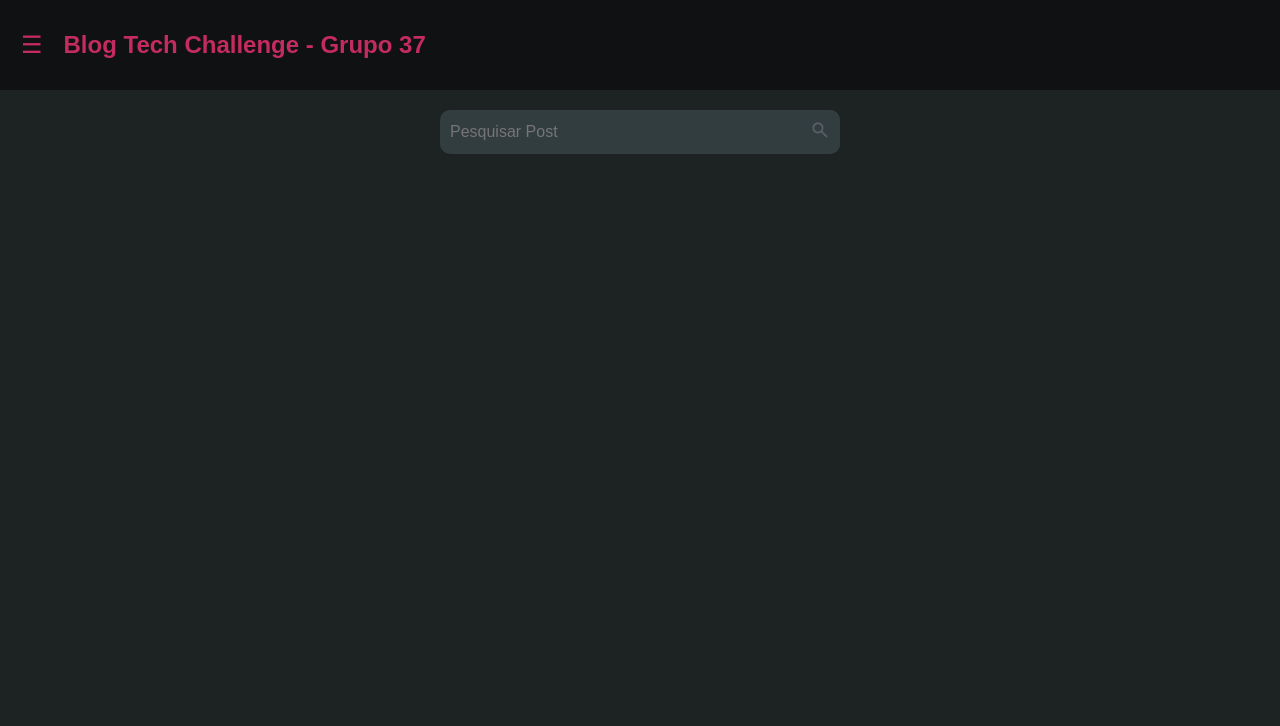
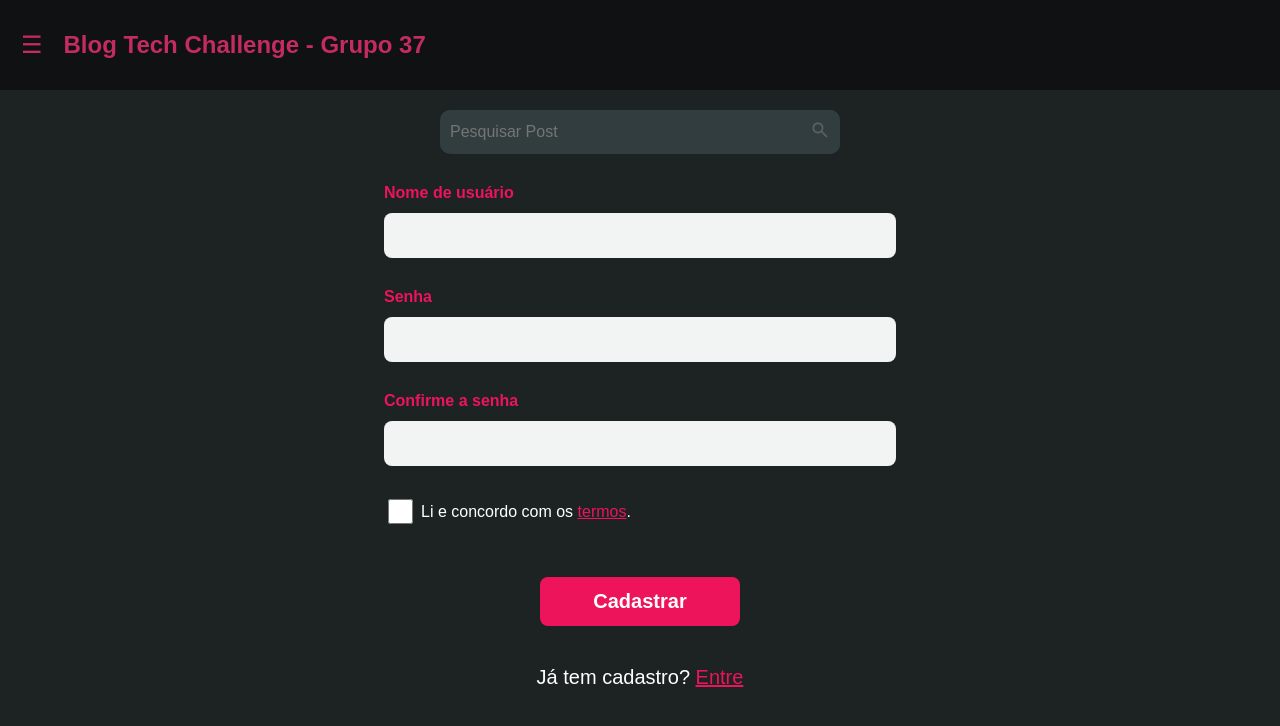
Before and after one commit to XFelipeX/fiap-tech-challenge-3fase, a React (Vite) app: page /signUp in a window 1280 px wide. Shown: the top 726 px of the page. Built offline with nearby package versions, Linux system fonts and the light colour scheme.

Commit message:
feat: Create login page and sign up page

```diff
--- /dev/null
+++ b/src/pages/Login/Login.tsx
@@ -0,0 +1,63 @@
+import { useNavigate } from 'react-router-dom'
+
+import {
+  Form,
+  Label,
+  Input,
+  ErrorText,
+  SubmitButton,
+  BottomText,
+  Link
+} from "./styles";
+
+import { ErrorMessage, Formik } from "formik";
+import * as Yup from 'yup'
+
+const validationSchema = Yup.object({
+  name: Yup.string()
+    .required('Por favor, informe o nome de usuário!'),
+
+  password: Yup.string()
+    .min(8, 'A senha deve possuir pelo menos 8 caracteres!')
+    .required('Por favor, informe uma senha!'),
+})
+
+const Login: React.FC = () => {
+  const navigate = useNavigate()
+
+  const login = (values: unknown) => {
+    console.log('Usuário logado: ', values)
+  }
+
+  const initialValues = {
+    name: '',
+    password: ''
+  }
+
+  return (
+    <>
+      <Formik
+        initialValues={initialValues}
+        onSubmit={login}
+        validationSchema={validationSchema}
+      >
+        <Form>
+
+          <Label htmlFor="name">Nome de usuário</Label>
+          <Input type="text" name="name" id="name" required />
+          <ErrorMessage name="name" component={ErrorText} />
+
+          <Label htmlFor="password">Senha</Label>
+          <Input type="password" name="password" id="password" required />
+          <ErrorMessage name="password" component={ErrorText} />
+
+          <SubmitButton type="submit">Entrar</SubmitButton>
+        </Form>
+      </Formik>
+
+      <BottomText>Não tem cadastro? <Link onClick={() => navigate(`/signUp`)}>Cadastre-se</Link></BottomText>
+    </>
+  );
+};
+
+export default Login;
--- /dev/null
+++ b/src/pages/Login/styles.ts
@@ -0,0 +1,88 @@
+import styled from 'styled-components';
+import theme from '../../styles/theme'
+import { Form as FormikForm, Field } from  "formik"
+
+const colorType = {
+  mainContrastColor: theme.colors.buttonColor,
+  standardFont: theme.colors.standardFont,
+  brightBackground: theme.colors.brightBackground
+}
+
+export const Form = styled(FormikForm)`
+  display: flex;
+  width: 35%;
+  margin: 100px auto 0px auto;
+  flex-direction: column;
+  @media (max-width: 1366px) {
+    width: 40%;
+    margin: 10px auto 0px auto;
+  }
+  @media (max-width: 600px) {
+    width: 80%;
+  }
+`;
+
+export const Label = styled.label`
+  color: ${colorType.mainContrastColor};
+  font-weight: bold;
+  font-size: 20px;
+  margin: 33px 0px 11px 0px;
+  @media (max-width: 1366px) {
+    font-size: 16px;
+  }
+`;
+
+export const Input = styled(Field)`
+  height: 40px;
+  border-radius: 8px;
+  border: none;
+  outline: none;
+  font-size: 20px;
+  background-color: ${colorType.brightBackground};
+  padding: 5px 10px;
+  @media (max-width: 1366px) {
+    height: 35px;
+    font-size: 16px;
+  }
+`;
+
+export const ErrorText = styled.p`
+  color: #EE2E39;
+  margin-bottom: 0px;
+`;
+
+export const SubmitButton = styled.button`
+  display: inline;
+  width: 200px;
+  font-size: 24px;
+  color: ${colorType.standardFont};
+  font-weight: bold;
+  border-radius: 8px;
+  border: none;
+  background-color: ${colorType.mainContrastColor};
+  margin: 80px auto 50px auto;
+  padding: 17px 0px;
+  cursor: pointer;
+  @media (max-width: 1366px) {
+    font-size: 20px;
+    margin: 50px auto 40px auto;
+    padding: 13px 0px;
+  }
+  @media (max-width: 600px) {
+    margin: 80px auto 80px auto;
+    width: 50%;
+  }
+`;
+
+export const BottomText = styled.p`
+  color: ${colorType.standardFont};
+  font-weigth: bold;
+  font-size: 20px;
+  text-align: center;
+`;
+
+export const Link = styled.span`
+  text-decoration: underline;
+  color: ${colorType.mainContrastColor};
+  cursor: pointer;
+`;
--- /dev/null
+++ b/src/pages/SignUp/SignUp.tsx
@@ -0,0 +1,82 @@
+import { useNavigate } from 'react-router-dom'
+
+import {
+  Form,
+  Label,
+  Input,
+  ErrorText,
+  CheckboxContainer,
+  InputCheckbox,
+  LabelCheckbox,
+  SubmitButton,
+  BottomText,
+  Link
+} from "./styles";
+
+import { ErrorMessage, Formik } from "formik";
+import * as Yup from 'yup'
+
+const validationSchema = Yup.object({
+  name: Yup.string()
+    .required('Por favor, informe o nome de usuário!'),
+
+  password: Yup.string()
+    .min(8, 'A senha deve possuir pelo menos 8 caracteres!')
+    .required('Por favor, informe uma senha!'),
+
+  confirmPassword: Yup.string()
+    .oneOf([Yup.ref('password')], 'As duas senhas não coincidem')
+    .required('Por favor, confirme a senha!')
+})
+
+const Cadastro: React.FC = () => {
+  const navigate = useNavigate()
+
+  const signUp = (values: unknown) => {
+    console.log('Usuário Cadastrado: ', values)
+  }
+
+  const initialValues = {
+    name: '',
+    password: '',
+    confirmPassword: ''
+  }
+
+  return (
+    <>
+      <Formik
+        initialValues={initialValues}
+        onSubmit={signUp}
+        validationSchema={validationSchema}
+      >
+        <Form>
+
+          <Label htmlFor="name">Nome de usuário</Label>
+          <Input type="text" name="name" id="name" required />
+          <ErrorMessage name="name" component={ErrorText} />
+
+          <Label htmlFor="password">Senha</Label>
+          <Input type="password" name="password" id="password" required />
+          <ErrorMessage name="password" component={ErrorText} />
+
+          <Label htmlFor="confirmPassword">Confirme a senha</Label>
+          <Input type="password" name="confirmPassword" id="confirmPassword" required />
+          <ErrorMessage name="confirmPassword" component={ErrorText} />
+
+          <CheckboxContainer>
+            <InputCheckbox type="checkbox" name="terms" id="terms" required />
+            <LabelCheckbox htmlFor="terms">
+              Li e concordo com os <Link>termos</Link>.
+            </LabelCheckbox>
+          </CheckboxContainer>
+
+          <SubmitButton type="submit">Cadastrar</SubmitButton>
+        </Form>
+      </Formik>
+
+      <BottomText>Já tem cadastro? <Link onClick={() => navigate(`/login`)}>Entre</Link></BottomText>
+    </>
+  );
+};
+
+export default Cadastro;
--- /dev/null
+++ b/src/pages/SignUp/styles.ts
@@ -0,0 +1,113 @@
+import styled from 'styled-components';
+import theme from '../../styles/theme'
+import { Form as FormikForm, Field } from  "formik"
+
+const colorType = {
+  mainContrastColor: theme.colors.buttonColor,
+  standardFont: theme.colors.standardFont,
+  brightBackground: theme.colors.brightBackground
+}
+
+export const Form = styled(FormikForm)`
+  display: flex;
+  width: 35%;
+  margin: 100px auto 0px auto;
+  flex-direction: column;
+  @media (max-width: 1366px) {
+    width: 40%;
+    margin: 0px auto 0px auto;
+  }
+  @media (max-width: 600px) {
+    width: 80%;
+  }
+`;
+
+export const Label = styled.label`
+  color: ${colorType.mainContrastColor};
+  font-weight: bold;
+  font-size: 20px;
+  margin: 30px 0px 11px 0px;
+  @media (max-width: 1366px) {
+    font-size: 16px;
+  }
+`;
+
+export const Input = styled(Field)`
+  height: 40px;
+  border-radius: 8px;
+  border: none;
+  outline: none;
+  font-size: 20px;
+  background-color: ${colorType.brightBackground};
+  padding: 5px 10px;
+  @media (max-width: 1366px) {
+    height: 35px;
+    font-size: 16px;
+  }
+`;
+
+export const ErrorText = styled.p`
+  color: #EE2E39;
+  margin-bottom: 0px;
+`;
+
+export const CheckboxContainer = styled.div`
+  display: flex;
+  align-items: center;
+  gap: 5px;
+  margin-top: 50px;
+  @media (max-width: 1366px) {
+    margin-top: 30px;
+  }
+`;
+
+export const InputCheckbox = styled.input`
+  width: 25px;
+  height: 25px;
+  align-self: start;
+`;
+
+export const LabelCheckbox = styled.label`
+  font-size: 18px;
+  color: ${colorType.standardFont};
+  @media (max-width: 1366px) {
+    font-size: 16px;
+  }
+`;
+
+export const SubmitButton = styled.button`
+  display: inline;
+  width: 300px;
+  font-size: 24px;
+  color: ${colorType.standardFont};
+  font-weight: bold;
+  border-radius: 8px;
+  border: none;
+  background-color: ${colorType.mainContrastColor};
+  margin: 80px auto 50px auto;
+  padding: 17px 0px;
+  cursor: pointer;
+  @media (max-width: 1366px) {
+    font-size: 20px;
+    width: 200px;
+    margin: 50px auto 20px auto;
+    padding: 13px 0px;
+  }
+  @media (max-width: 600px) {
+    margin: 40px auto 20px auto;
+    width: 50%;
+  }
+`;
+
+export const BottomText = styled.p`
+  color: ${colorType.standardFont};
+  font-weigth: bold;
+  font-size: 20px;
+  text-align: center;
+`;
+
+export const Link = styled.span`
+  text-decoration: underline;
+  color: ${colorType.mainContrastColor};
+  cursor: pointer;
+`;
--- a/src/routes/Routes.jsx
+++ b/src/routes/Routes.jsx
@@ -3,6 +3,8 @@ import { BrowserRouter as Router, Routes, Route } from 'react-router-dom'
 import PostsList from '../pages/PostsList/PostsList'
 import PostDetail from '../pages/PostDetail/PostDetail'
 import PostsForm from '../pages/PostsForm/PostsForm'
+import Login from '../pages/Login/Login';
+import SignUp from '../pages/SignUp/SignUp';
 
 const AppRoutes = () => {
   return (
@@ -12,6 +14,8 @@ const AppRoutes = () => {
         <Route path="/posts" element={<PostsList />} />
         <Route path="/posts/:id" element={<PostDetail />} />
         <Route path="/postsForm/" element={<PostsForm />} />
+        <Route path="/login" element={<Login />}/>
+        <Route path="/signUp" element={<SignUp />}/>
       </Routes>
     </Router>
   );
--- a/src/styles/theme.ts
+++ b/src/styles/theme.ts
@@ -9,6 +9,7 @@ export default {
     inputBackground: '#f8f8f8',
     borderShadow: '#9e9e9e',
     buttonColor: '#ed145b',
+    brightBackground: '#f2f4f3'
   },
   fonts: {
     main: 'Arial, sans-serif',
```
